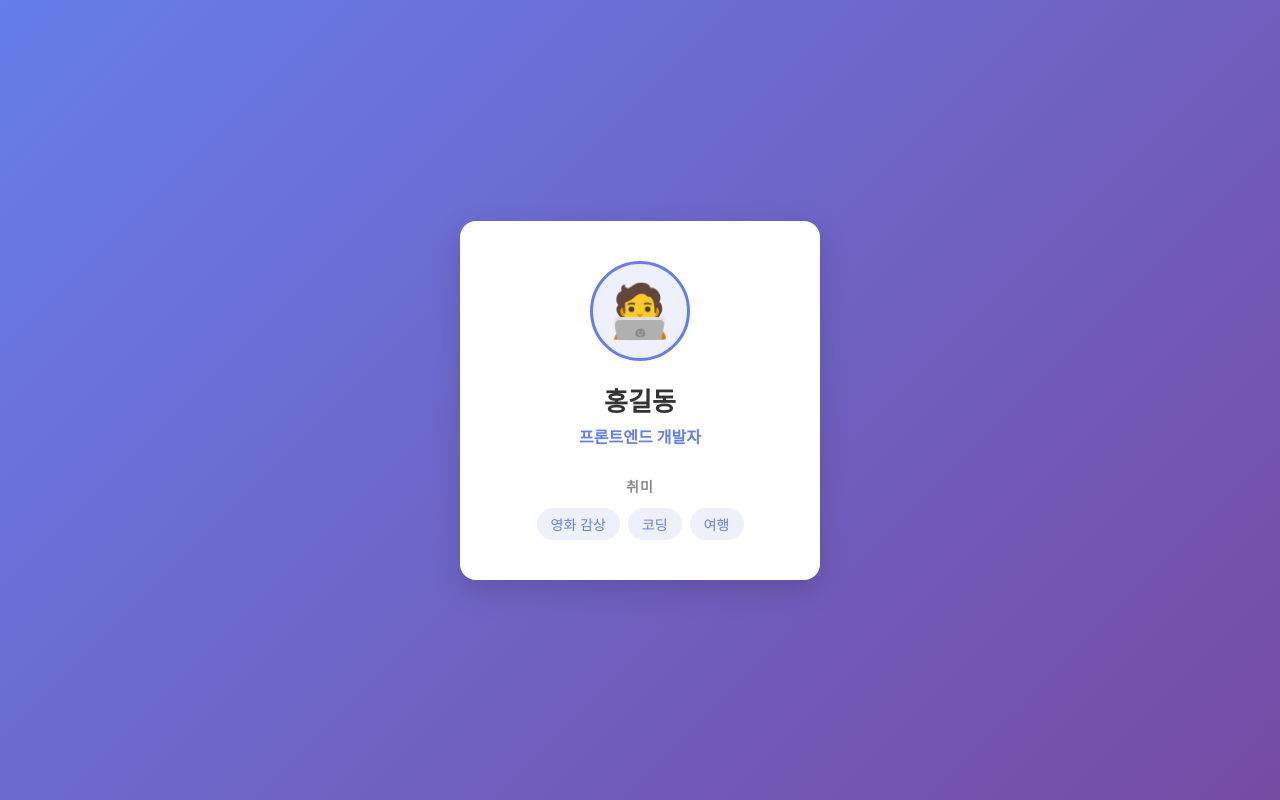
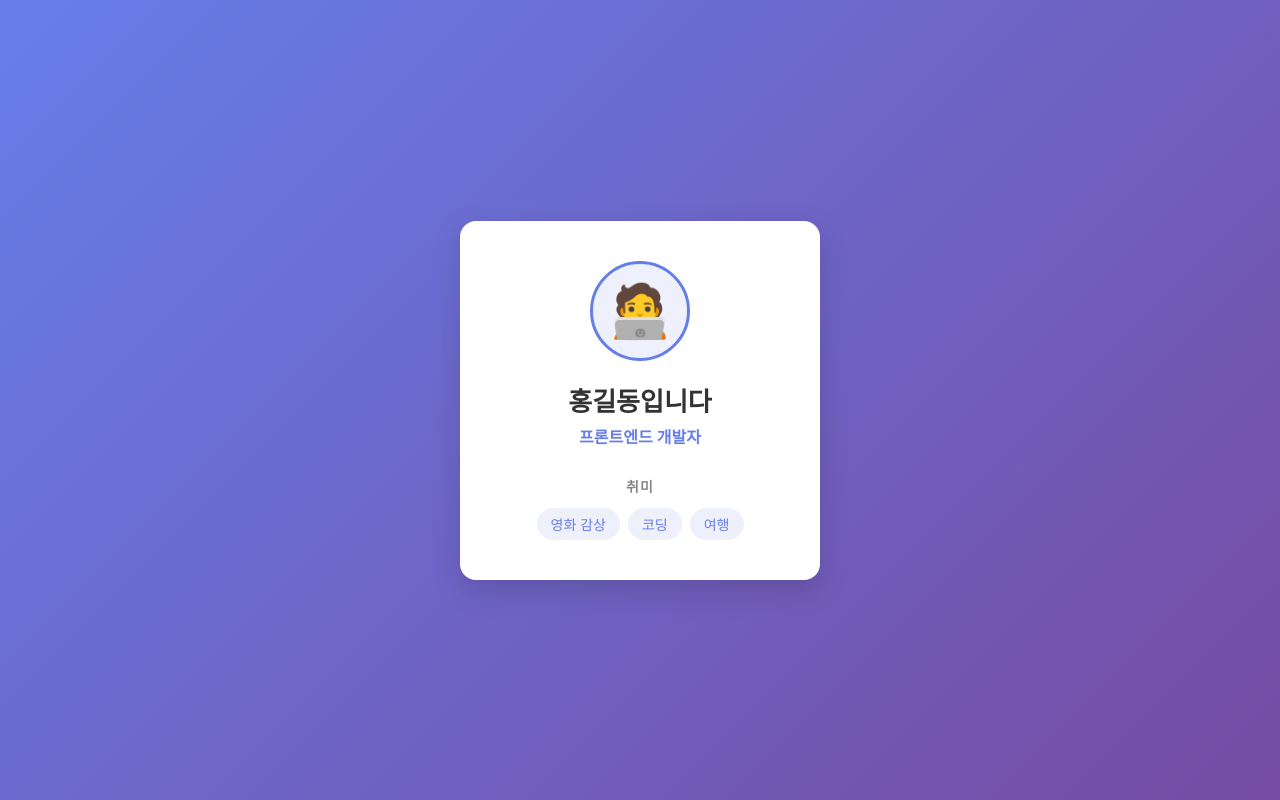
Before and after one commit to BaekHyoseol/todoapp, a plain HTML site: page index.html in a window 1280 px wide. Drawn offline with Linux system fonts and the light colour scheme.

Commit message:
Update page title and name heading
Co-Authored-By: Claude Opus 5.5 <noreply@anthropic.com>

```diff
--- a/index.html
+++ b/index.html
@@ -3,13 +3,13 @@
 <head>
   <meta charset="UTF-8">
   <meta name="viewport" content="width=device-width, initial-scale=1.0">
-  <title>홍길동 | 자기소개</title>
+  <title>홍길동 | 자기소개 자기소개투투투</title>
   <link rel="stylesheet" href="style.css">
 </head>
 <body>
   <main class="card">
     <div class="avatar">🧑‍💻</div>
-    <h1 class="name">홍길동</h1>
+    <h1 class="name">홍길동입니다</h1>
     <p class="job">프론트엔드 개발자</p>
 
     <section class="hobbies">
```
